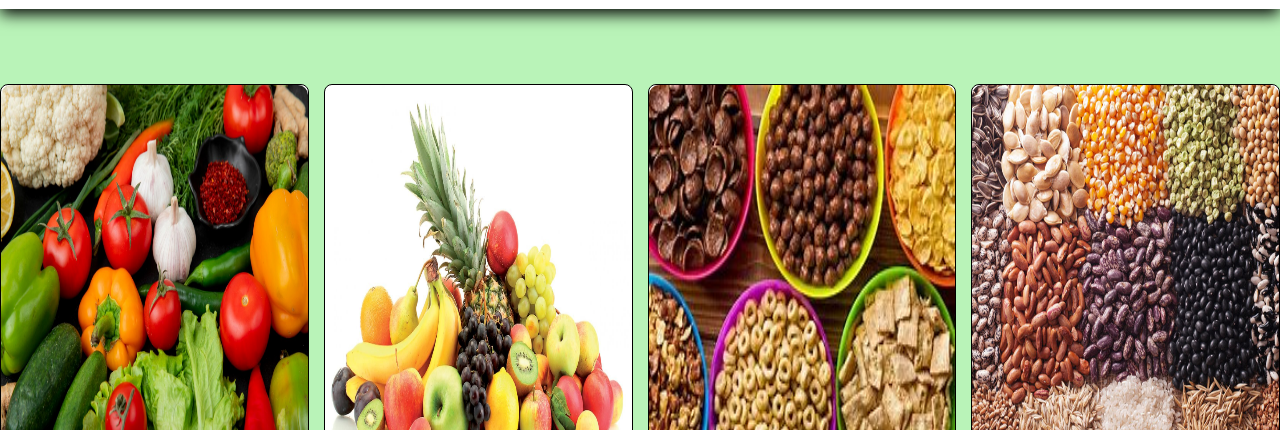
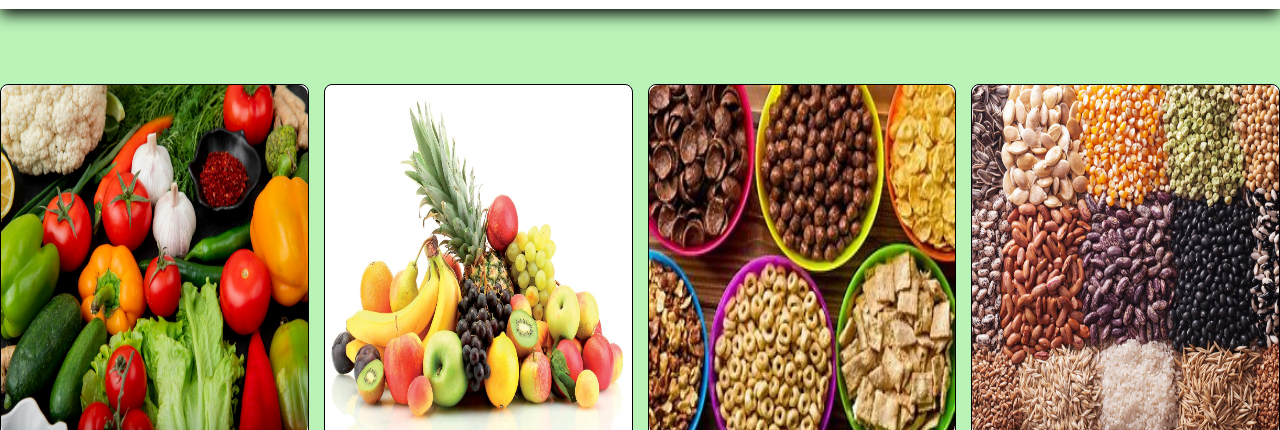
Before and after one commit to maurito2590/Alimentacion_saludable, a plain HTML site: page paginas/productos.html in a window 1280 px wide. Shown: the part 76-506 px from the top of the page. Drawn offline with Linux system fonts and the light colour scheme.

Commit message:
Añadiendo las mejoras a las imagenes

```diff
--- a/Estilos/css-tienda.css
+++ b/Estilos/css-tienda.css
@@ -15,12 +15,10 @@ body {
 }
 
 img {
-  width: 100%;
-  height: auto;
   border-radius: 10px;
   grid-column-start: 1;
   grid-column-end: 3;
-  object-fit: fill;
+
 }
 
 .producto {
@@ -137,7 +135,8 @@ img {
 
 .imagen__producto {
   width: 100%;
-  height: 50vh;
+  height: 350px;
+  object-fit: fill;
 }
 
 
```
